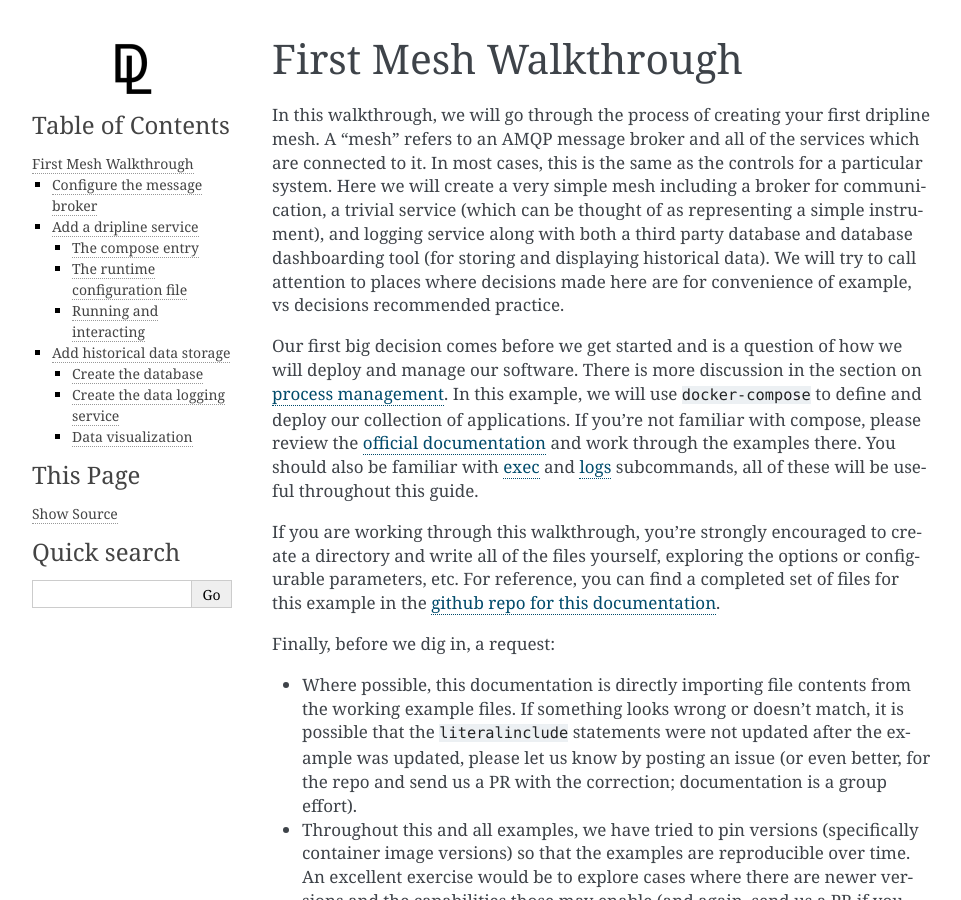
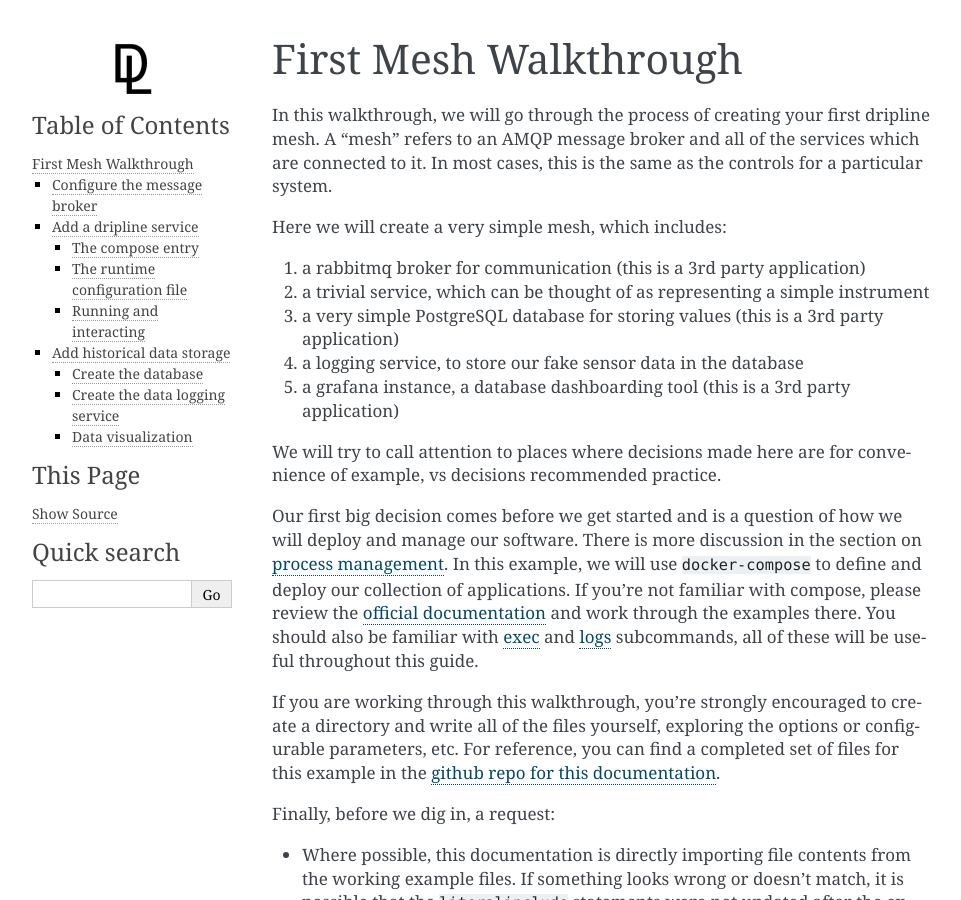
Before and after one commit to driplineorg/controls-guide, a Sphinx documentation site: the page built from source/guides/first-mesh.rst, in a window 1280 px wide and 900 px high. Shown: the whole window, without its empty margins (148-1109 px from the left). Built offline with Sphinx 7.4.7, drawn with Linux system fonts in a browser that asks for light colours.

Commit message:
some cleaning of frontmatter

```diff
--- a/source/guides/first-mesh.rst
+++ b/source/guides/first-mesh.rst
@@ -3,7 +3,15 @@ First Mesh Walkthrough
 In this walkthrough, we will go through the process of creating your first dripline mesh.
 A "mesh" refers to an AMQP message broker and all of the services which are connected to it.
 In most cases, this is the same as the controls for a particular system.
-Here we will create a very simple mesh including a broker for communication, a trivial service (which can be thought of as representing a simple instrument), and logging service along with both a third party database and database dashboarding tool (for storing and displaying historical data).
+
+Here we will create a very simple mesh, which includes:
+
+#. a rabbitmq broker for communication (this is a 3rd party application)
+#. a trivial service, which can be thought of as representing a simple instrument
+#. a very simple PostgreSQL database for storing values (this is a 3rd party application)
+#. a logging service, to store our fake sensor data in the database
+#. a grafana instance, a database dashboarding tool (this is a 3rd party application)
+
 We will try to call attention to places where decisions made here are for convenience of example, vs decisions recommended practice.
 
 Our first big decision comes before we get started and is a question of how we will deploy and manage our software.
--- a/source/index.rst
+++ b/source/index.rst
@@ -7,7 +7,7 @@ Welcome to Dripline Controls Guide's documentation!
 ===================================================
 
 .. toctree::
-   :maxdepth: 2
+   :maxdepth: 3
    :caption: Contents:
 
    guides/guides
```
